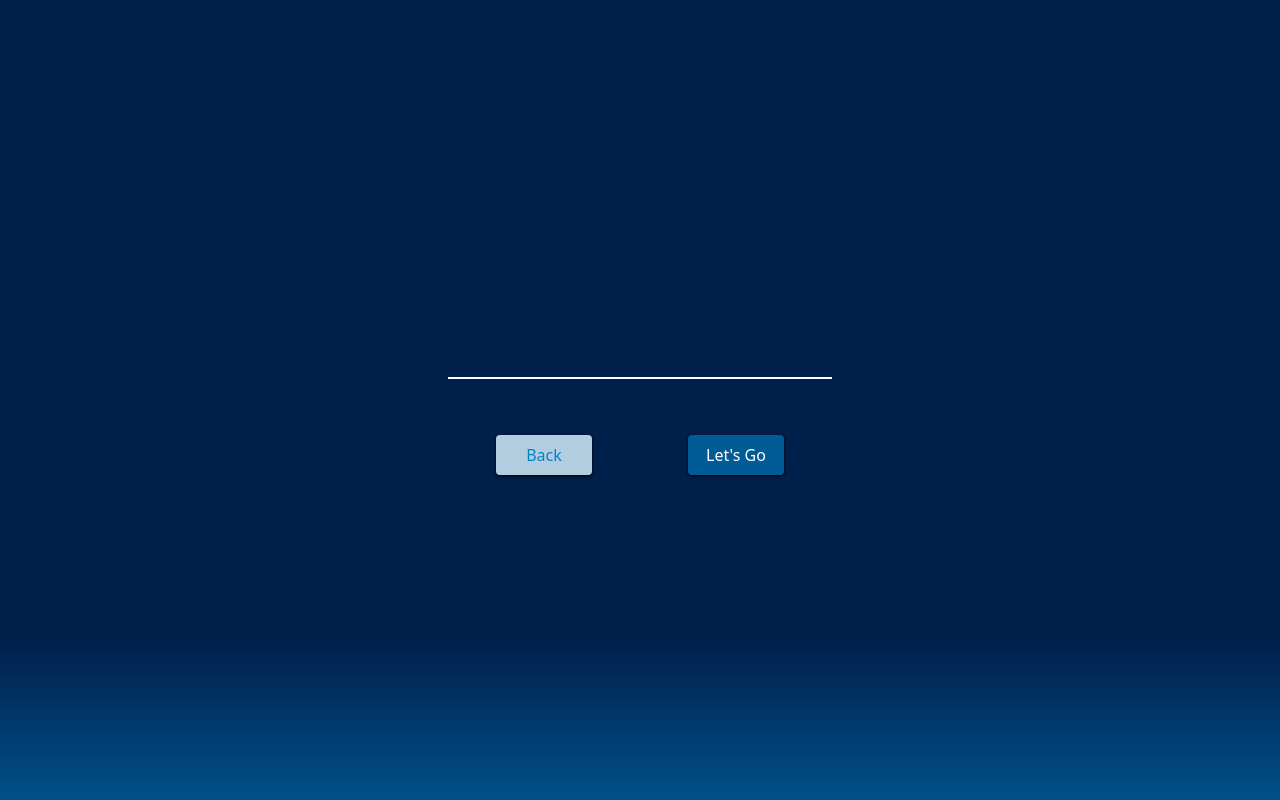
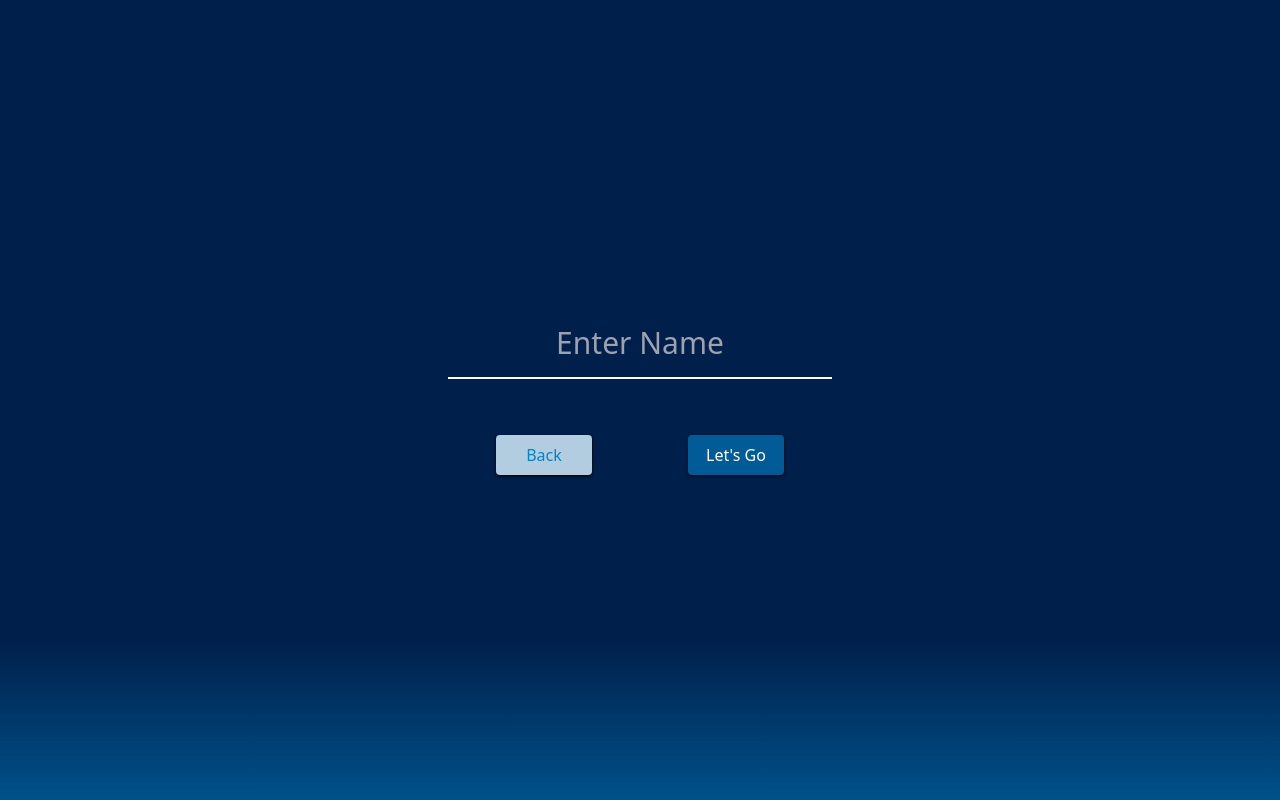
Before and after one commit to SmallPeenwow/Tic-Tac-Toe---Multiplayer-Version, a React (Vite) app in the folder client/: page / in a window 1280 px wide. Both pictures are taken after a click on the button "Start New". Built offline with nearby package versions, Linux system fonts and the light colour scheme.

Commit message:
Max length on input and placeholder

```diff
--- a/client/src/pages/GameArea.jsx
+++ b/client/src/pages/GameArea.jsx
@@ -3,7 +3,7 @@ import Board from '../components/Board'
 
 const GameArea = ({isDisplay, isPlayerName, resetInputField, landingPageDisplay}) => {
   return (
-    <div className={isDisplay == 3 ? "flex flex-col justify-center h-full" : "hidden"}>
+    <div className={isDisplay == 3 ? "flex flex-col justify-center items-center h-full w-full" : "hidden"}>
         <h1 className="text-5xl">{isPlayerName}</h1>
         <Board />
         <h2 className="border-b-2 border-b-white w-72 text-2xl">Score Board</h2>
--- a/client/src/pages/LandingPage.jsx
+++ b/client/src/pages/LandingPage.jsx
@@ -7,12 +7,19 @@ const LandingPage = () => {
 
     const [isPlayerName, setIsPlayerName] = useState("");
 
+    const [isRoomCode, setIsRoomCode] = useState("");
+
     const setName = (event) => {
       setIsPlayerName(event.target.value);
     };
 
+    const setRoomId = (event) => {
+      setIsRoomCode(event.target.value);
+    }
+
     const resetInputField  = () => {
       setIsPlayerName("");
+      setIsRoomCode("");
     };
 
     const landingPageDisplay = () => {
@@ -21,7 +28,7 @@ const LandingPage = () => {
 
   return (
     <>
-        <PlayerName isDisplay={isDisplay} setIsDisplay={setIsDisplay} setName={setName} resetInputField ={resetInputField} landingPageDisplay={landingPageDisplay} isPlayerName={isPlayerName}/>
+        <PlayerName isDisplay={isDisplay} setIsDisplay={setIsDisplay} setName={setName} resetInputField ={resetInputField} landingPageDisplay={landingPageDisplay} isPlayerName={isPlayerName} setRoomId={setRoomId} isRoomCode={isRoomCode}/>
         <GameArea isDisplay={isDisplay} isPlayerName={isPlayerName} resetInputField ={resetInputField} landingPageDisplay={landingPageDisplay} />
         <div className={isDisplay != 0 ? 'hidden' : 'visible'}>
             <header className="text-4xl font-medium mb-6">
--- a/client/src/pages/PlayerName.jsx
+++ b/client/src/pages/PlayerName.jsx
@@ -1,11 +1,11 @@
 import React from 'react'
 
-const PlayerName = ({ isDisplay, setIsDisplay, setName, resetInputField, landingPageDisplay, isPlayerName }) => {
+const PlayerName = ({ isDisplay, setIsDisplay, setName, resetInputField, landingPageDisplay, isPlayerName, setRoomId, isRoomCode }) => {
 
   return (
       <div className={isDisplay == 1 || isDisplay == 2 ? "flex flex-col gap-10 visible" : "hidden"}>
-        <input type="text" className="input-field" value={isPlayerName} onChange={setName}/>
-        <input type="text" className={isDisplay == 2 ? "input-field" : "hidden"}/>
+        <input type="text" className="input-field" placeholder="Enter Name" value={isPlayerName} onChange={setName} maxLength="15"/>
+        <input type="text" className={isDisplay == 2 ? "input-field" : "hidden"} value={isRoomCode} placeholder="Enter Code" onChange={setRoomId}/>
         <div className="flex justify-around mt-4">
             <button onClick={() => {
               landingPageDisplay();
```
